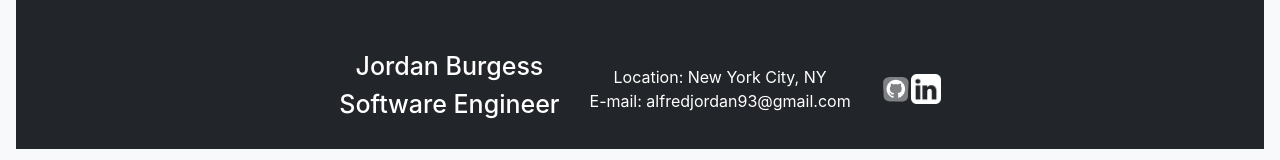
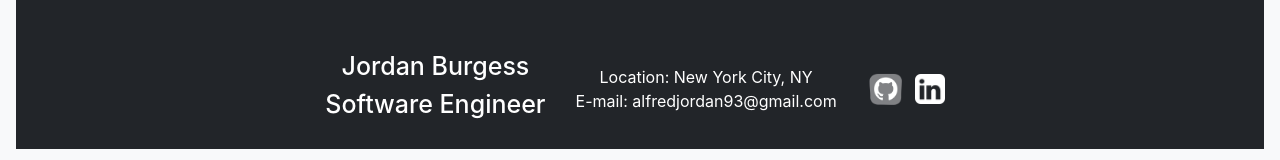
Before and after one commit to Jordan-Burgess/Portfolio-Website, a React (Create React App) app: page / in a window 1280 px wide. Shown: the part 4839-4999 px from the top of the page. Built offline with nearby package versions, Linux system fonts and the light colour scheme.

Commit message:
Update logo sizes and spacing

```diff
--- a/src/App.css
+++ b/src/App.css
@@ -83,6 +83,11 @@ hr {
 
 .contactlogo {
   height: 30px;
+  margin-right: 10px;
+}
+
+.git {
+  height: 38px;
 }
 
 #contact {
--- a/src/pages/Contact.js
+++ b/src/pages/Contact.js
@@ -14,7 +14,7 @@ export default function Contact() {
           <p>E-mail: alfredjordan93@gmail.com</p>
         </div>
         <div>
-          <a href='https://github.com/Jordan-Burgess' target="_blank" rel="noopener noreferrer"><img src={github} alt='github' className='contactlogo'/></a>
+          <a href='https://github.com/Jordan-Burgess' target="_blank" rel="noopener noreferrer"><img src={github} alt='github' className='contactlogo git'/></a>
           <a href='https://www.linkedin.com/in/jordanburgess-ny/' target="_blank" rel="noopener noreferrer"><img src={linkedin} alt='linkedin' className='contactlogo'/></a>
         </div>
 
```
